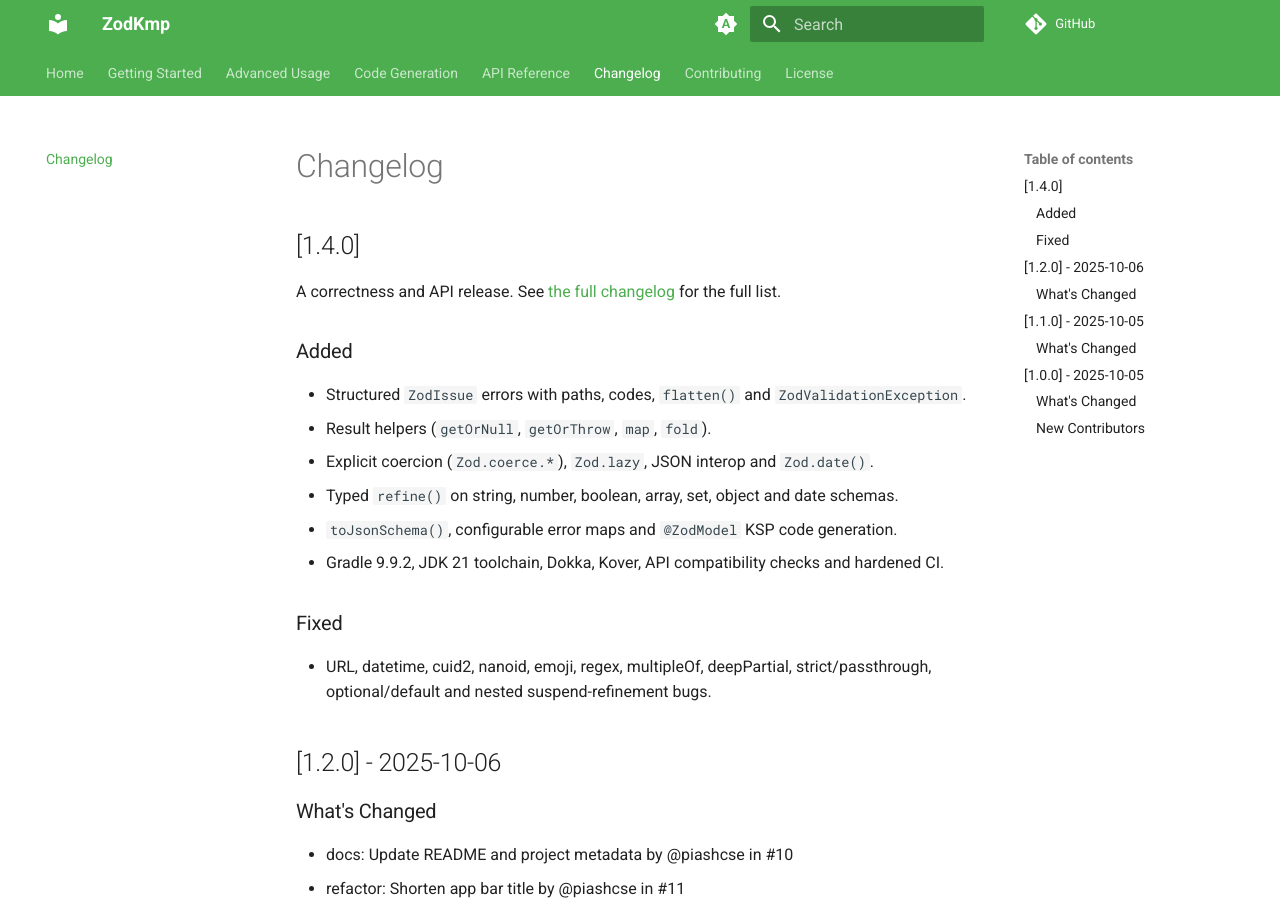
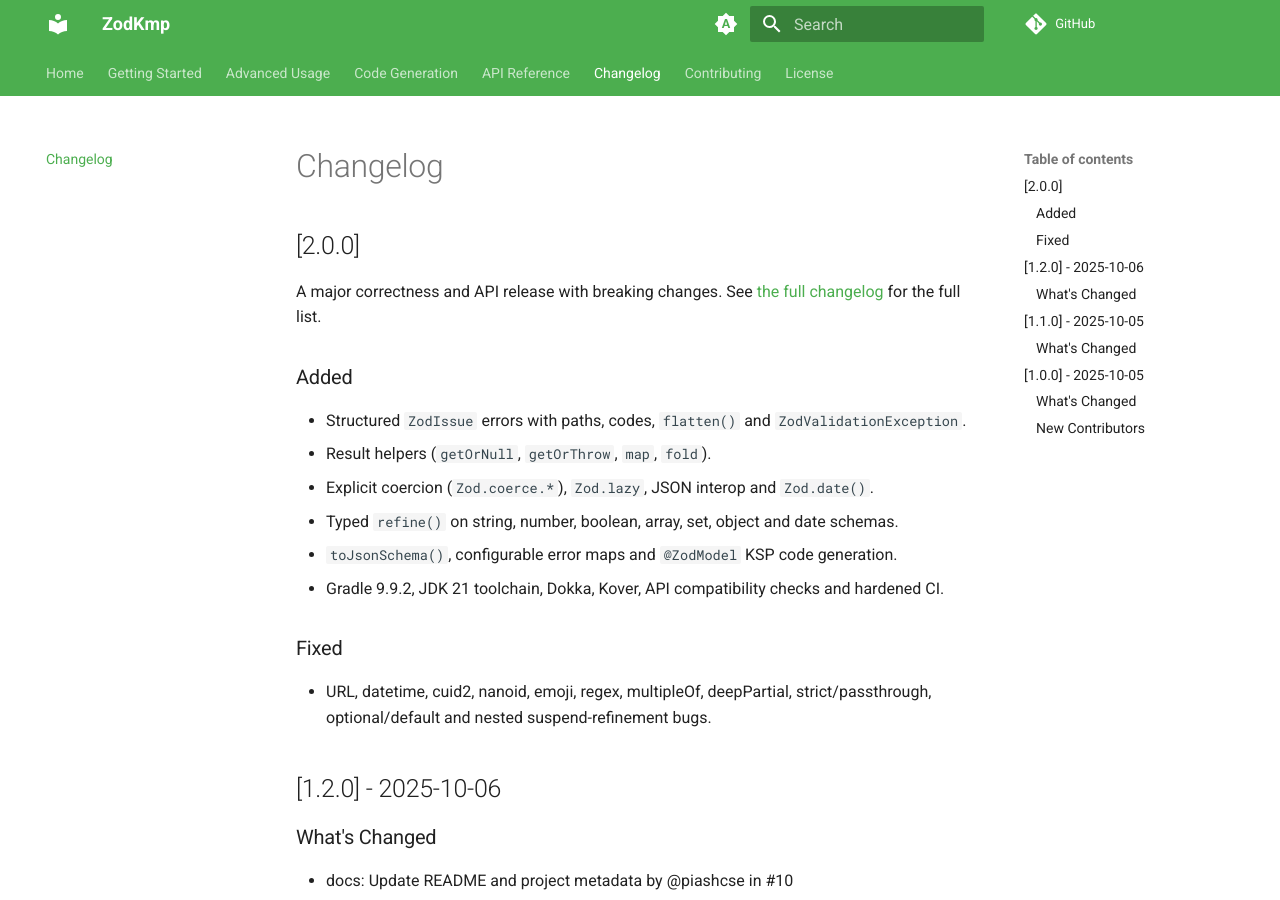
Before and after one commit to piashcse/ZodKmp, an MkDocs documentation site: the page built from docs/changelog.md, in a window 1280 px wide and 900 px high. Built offline with MkDocs 1.6.1 and Material for MkDocs 9.7.7, drawn with Linux system fonts in a browser that asks for light colours; comment, search, counter and statistics services are not loaded.

Commit message:
chore(release): bump version to 2.0.0
Document the breaking changes and update every installation snippet, the KSP artifact,
the release workflow example and the issue template to 2.0.0.

````diff
--- a/docs/changelog.md
+++ b/docs/changelog.md
@@ -1,8 +1,8 @@
 # Changelog
 
-## [1.4.0]
+## [2.0.0]
 
-A correctness and API release. See [the full changelog](https://github.com/piashcse/zodkmp/blob/main/CHANGELOG.md) for the full list.
+A major correctness and API release with breaking changes. See [the full changelog](https://github.com/piashcse/zodkmp/blob/main/CHANGELOG.md) for the full list.
 
 ### Added
 - Structured `ZodIssue` errors with paths, codes, `flatten()` and `ZodValidationException`.
--- a/docs/codegen.md
+++ b/docs/codegen.md
@@ -11,8 +11,8 @@ plugins {
 }
 
 dependencies {
-    implementation("io.github.piashcse:zodkmp:1.4.0")
-    ksp("io.github.piashcse:zodkmp-ksp:1.4.0")
+    implementation("io.github.piashcse:zodkmp:2.0.0")
+    ksp("io.github.piashcse:zodkmp-ksp:2.0.0")
 }
 ```
 
@@ -21,8 +21,8 @@ not expose a common-metadata task in this setup, so the processor runs per targe
 
 ```kotlin
 dependencies {
-    add("kspJvm", "io.github.piashcse:zodkmp-ksp:1.4.0")
-    add("kspAndroid", "io.github.piashcse:zodkmp-ksp:1.4.0")
+    add("kspJvm", "io.github.piashcse:zodkmp-ksp:2.0.0")
+    add("kspAndroid", "io.github.piashcse:zodkmp-ksp:2.0.0")
 }
 ```
 
--- a/docs/getting-started.md
+++ b/docs/getting-started.md
@@ -11,7 +11,7 @@ kotlin {
     sourceSets {
         val commonMain by getting {
             dependencies {
-                implementation("io.github.piashcse:zodkmp:1.4.0")
+                implementation("io.github.piashcse:zodkmp:2.0.0")
             }
         }
     }
@@ -22,7 +22,7 @@ kotlin {
 
 ```toml
 [versions]
-zodkmp = "1.4.0"
+zodkmp = "2.0.0"
 
 [libraries]
 zodkmp = { module = "io.github.piashcse:zodkmp", version.ref = "zodkmp" }
````
Also changed, not shown: CHANGELOG.md (+15 -1 lines), README.md (+4 -4 lines), docs/index.md (+2 -2 lines), 4 other files.
